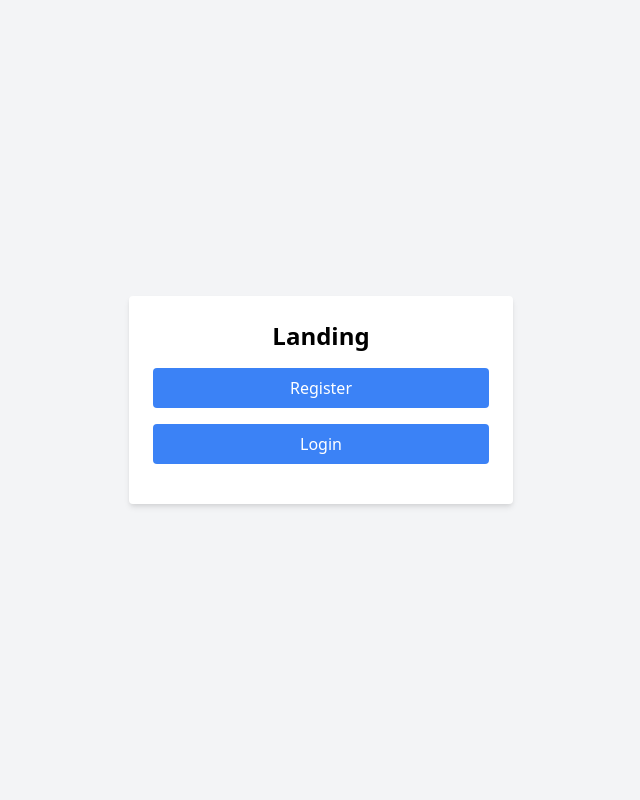
After one commit to Narges-Mntzr/ChatBot-Maker, a Django app: page /chatbot/ in a window 1280 px wide. The commit adds this page. Shown: the whole page, without its empty margins (319-959 px from the left). Run offline with Django 3.2, Linux system fonts and the light colour scheme.

Commit message:
Add: add views & urls of register,login & logout.

```diff
--- /dev/null
+++ b/myproject/chatbot/templates/chatbot/landing.html
@@ -0,0 +1,22 @@
+<!DOCTYPE html>
+<html lang="en">
+<head>
+    <meta charset="UTF-8">
+    <meta name="viewport" content="width=device-width, initial-scale=1.0">
+    <title>Login</title>
+    <!-- Link to the Tailwind CSS stylesheet -->
+    <link href="https://cdn.jsdelivr.net/npm/tailwindcss@2.2.16/dist/tailwind.min.css" rel="stylesheet">
+</head>
+<body class="bg-gray-100 flex items-center justify-center h-screen">
+    <div class="bg-white p-6 rounded shadow-md w-96">
+        <h1 class="text-2xl font-semibold mb-4 text-center">Landing</h1>
+        <form action="{% url 'chatbot:register'%}" method="GET">
+            <button type="submit" class="w-full bg-blue-500 text-white py-2 rounded hover:bg-blue-600 mb-4">Register</button>
+        </form>
+        <h1></h1>
+        <form action="{% url 'chatbot:login'%}" method="GET">
+            <button type="submit" class="w-full bg-blue-500 text-white py-2 rounded hover:bg-blue-600 mb-4">Login</button>
+        </form>
+    </div>
+</body>
+</html>
--- /dev/null
+++ b/myproject/chatbot/urls.py
@@ -0,0 +1,12 @@
+from django.urls import path
+from . import views
+
+app_name = "chatbot"
+
+# ex: /posts/
+urlpatterns = [
+    path('',views.home,name="home"),
+    path('login/', views.login, name='login'),
+    path('logout/', views.logout, name='logout'),
+    path('register/', views.register, name='register'),
+]
--- a/myproject/chatbot/views.py
+++ b/myproject/chatbot/views.py
@@ -1,3 +1,53 @@
+from django.contrib import auth
+from django.contrib.auth.decorators import login_required
+from django.contrib.auth.models import User, Group
+from django.contrib.auth.password_validation import validate_password
+from django.db import IntegrityError
+from django.http import HttpResponseRedirect
 from django.shortcuts import render
+from django.urls import reverse
 
 # Create your views here.
+# @login_required(login_url='chatbot:home')
+def home(request):
+    if request.user.is_authenticated:
+        return render(request,'chatbot/chat-list.html')
+    else:
+        return render(request,'chatbot/landing.html')
+
+def login(request):
+    if request.method == 'POST':
+        user = auth.authenticate(username=request.POST['username'],password = request.POST['password'])
+        if user is not None:
+            auth.login(request,user)
+            return HttpResponseRedirect(reverse("chatbot:home"))
+        else:
+            return render (request,'chatbot/login.html', {'error_message':'Username or password is incorrect!'})
+    else:
+        return render(request,'chatbot/login.html')
+
+def logout(request):
+    #todo: GET or POST
+    if request.method == 'GET':
+        auth.logout(request)
+    return HttpResponseRedirect(reverse("chatbot:login"))
+
+def register(request):
+    if request.method == "POST":
+        if request.POST['password'] == request.POST['password-confirm']:
+            try:
+                validate_password(request.POST['password'])
+                user = User.objects.create_user(request.POST['username'],password=request.POST['password'])
+                if(request.POST['group']!='normal'):
+                    group = Group.objects.get(name=request.POST['group'])
+                    user.groups.add(group)
+                auth.login(request,user)
+                return HttpResponseRedirect(reverse("chatbot:home"))
+            except IntegrityError as e:
+                return render (request,'chatbot/register.html', {'error_message':'email is already taken!'})
+            except Exception as e:
+                 return render(request,'chatbot/register.html',{'error_message':e.error_list[0]})
+        else:
+            return render (request,'chatbot/register.html', {'error_message':'Password does not match!'})
+    else:
+        return render(request,'chatbot/register.html')
--- a/myproject/myproject/urls.py
+++ b/myproject/myproject/urls.py
@@ -14,8 +14,9 @@ Including another URLconf
     2. Add a URL to urlpatterns:  path('blog/', include('blog.urls'))
 """
 from django.contrib import admin
-from django.urls import path
+from django.urls import path, include
 
 urlpatterns = [
+    path("chatbot/", include("chatbot.urls")),
     path('admin/', admin.site.urls),
 ]
```
Also changed, not shown: TODO.md (+4 -9 lines), myproject/chatbot/templates/chatbot/login.html (renamed from myproject/chatbot/templates/login.html, +6 -4 lines), myproject/chatbot/templates/chatbot/register.html (renamed from myproject/chatbot/templates/register.html, +12 -3 lines), myproject/chatbot/templates/chatbot/chat-details.html (renamed from myproject/chatbot/templates/chat-details.html), myproject/chatbot/templates/chatbot/chat-list.html (renamed from myproject/chatbot/templates/chat-list.html), myproject/chatbot/templates/chatbot/create-chat.html (renamed from myproject/chatbot/templates/create-chat.html), myproject/db.sqlite3, 1 other file.
